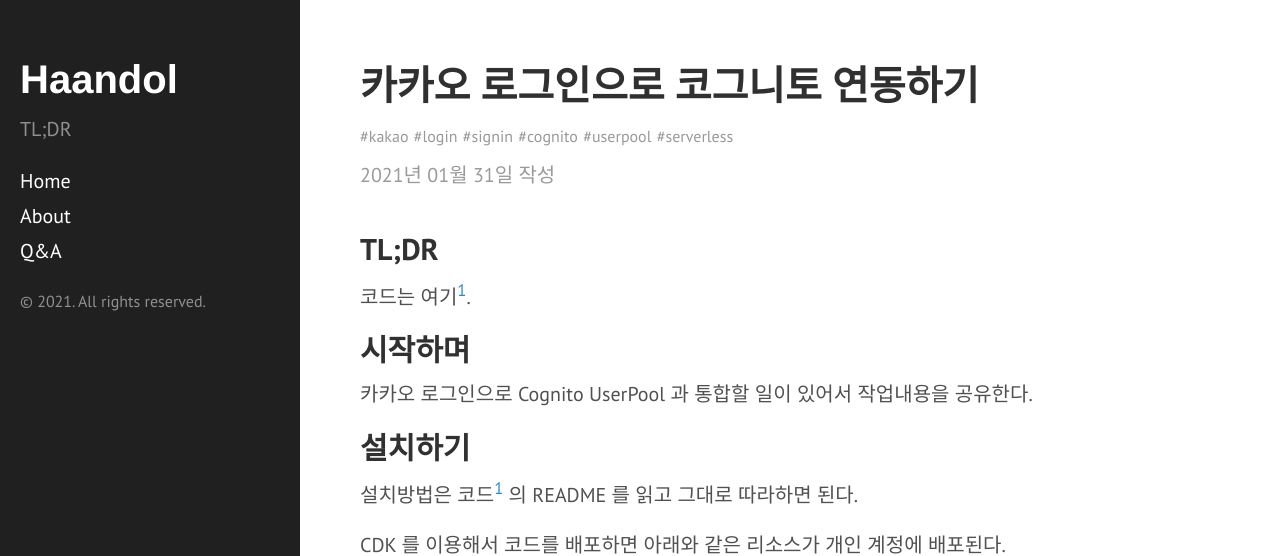
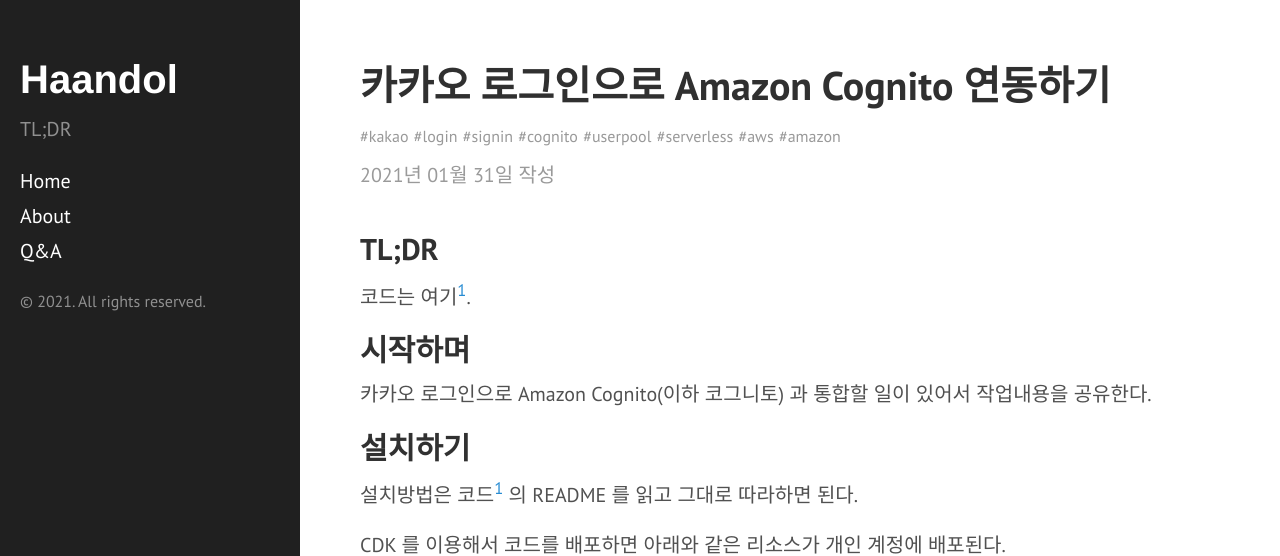
Before and after one commit to haandol/haandol.github.com, a Jekyll site: the page built from _posts/2021-01-31-cognito-kakao-login.md, in a window 1280 px wide and 900 px high, cut to the strip 0-556 px from the top of the window. Built offline with Jekyll 4.4.1, drawn with Linux system fonts in a browser that asks for light colours; comment, search, counter and statistics services are not loaded.

Commit message:
change title

```diff
--- a/_posts/2021-01-31-cognito-kakao-login.md
+++ b/_posts/2021-01-31-cognito-kakao-login.md
@@ -1,10 +1,10 @@
 ---
 layout: post
-title: 카카오 로그인으로 코그니토 연동하기
-excerpt: Integrate Kakaotalk signin to Cognito Userpool
+title: 카카오 로그인으로 Amazon Cognito 연동하기
+excerpt: Integrate Kakaotalk signin to Amazon Cognito Userpool
 author: vincent
 email: ldg55d@gmail.com
-tags: kakao login signin cognito userpool serverless
+tags: kakao login signin cognito userpool serverless aws amazon
 publish: true
 ---
 
@@ -14,7 +14,7 @@
 
 ## 시작하며
 
-카카오 로그인으로 Cognito UserPool 과 통합할 일이 있어서 작업내용을 공유한다.
+카카오 로그인으로 Amazon Cognito(이하 코그니토) 과 통합할 일이 있어서 작업내용을 공유한다.
 
 ## 설치하기
 
```
